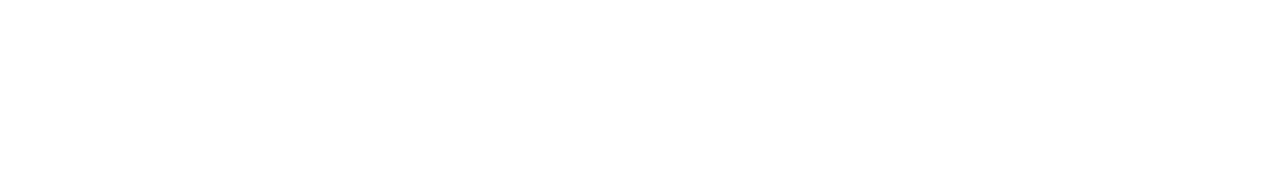
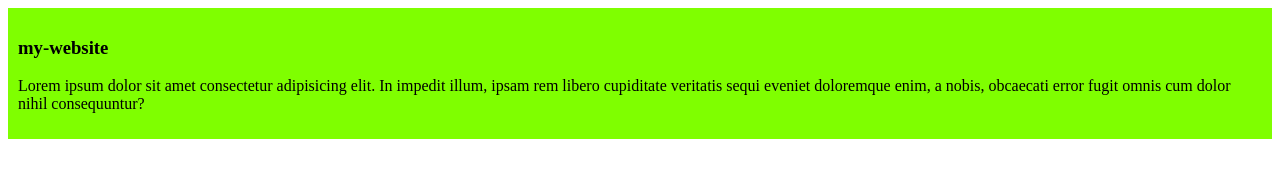
Before and after one commit to monjur-farhan/my-website, a plain HTML site: page index.html in a window 1280 px wide. Drawn offline with Linux system fonts and the light colour scheme.

Commit message:
added the first blog

```diff
--- a/index.html
+++ b/index.html
@@ -4,8 +4,12 @@
     <meta charset="UTF-8">
     <meta name="viewport" content="width=device-width, initial-scale=1.0">
     <title>my-website</title>
+    <link rel="stylesheet" href="styles/blog.css">
 </head>
 <body>
-
+    <div>
+        <h3>my-website</h3>
+        <p>Lorem ipsum dolor sit amet consectetur adipisicing elit. In impedit illum, ipsam rem libero cupiditate veritatis sequi eveniet doloremque enim, a nobis, obcaecati error fugit omnis cum dolor nihil consequuntur?</p>
+    </div>
 </body>
 </html>
--- /dev/null
+++ b/styles/blog.css
@@ -0,0 +1,4 @@
+div{
+    background-color: chartreuse;
+    padding: 10px;
+}
```
